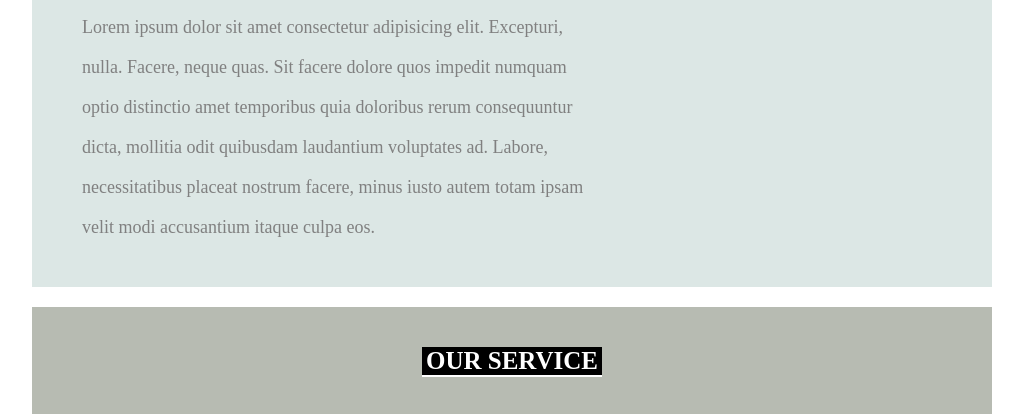
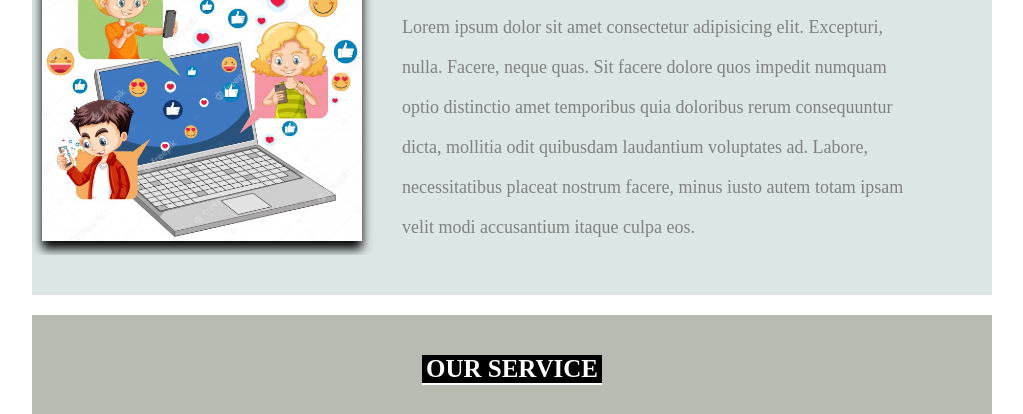
Before and after one commit to PulakBala/html-or-css-project, a plain HTML site: page index.html in a window 1280 px wide. Shown: the part 626-1040 px from the top of the page, without its empty margins (128-1151 px from the left). Drawn offline with Linux system fonts and the light colour scheme; the site is published under a folder, as on GitHub Pages, so addresses that start at the root find nothing.

Commit message:
Update index.html

```diff
--- a/index.html
+++ b/index.html
@@ -40,7 +40,7 @@
                 <div class="row">
                      <div class="col">
                        <div class="about-logo">
-                         <img src="/images/theme.jpg" alt="">
+                         <img src="images/theme.jpg" alt="">
                        </div>
                     </div>
                     <div class="col">
```
